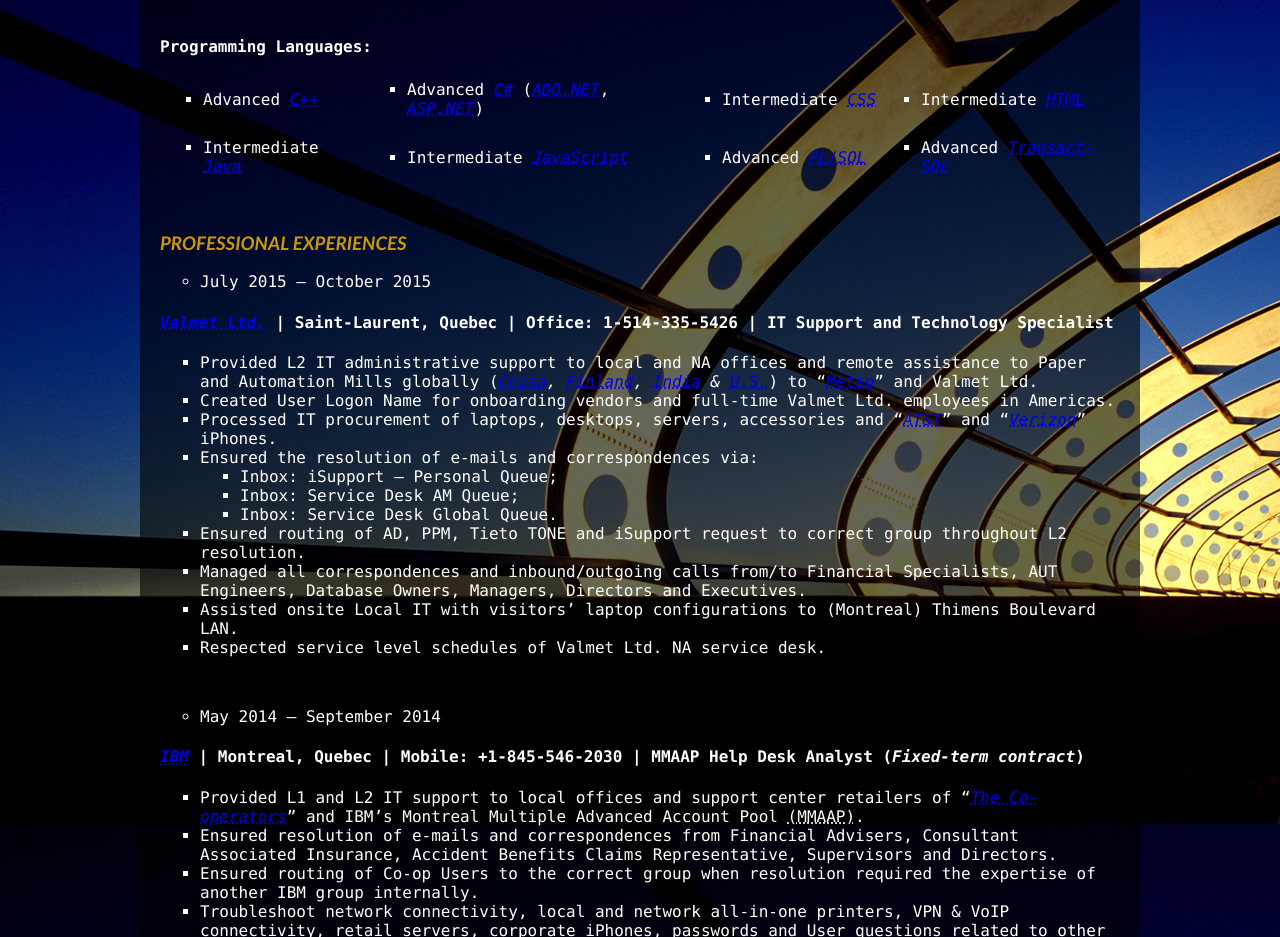
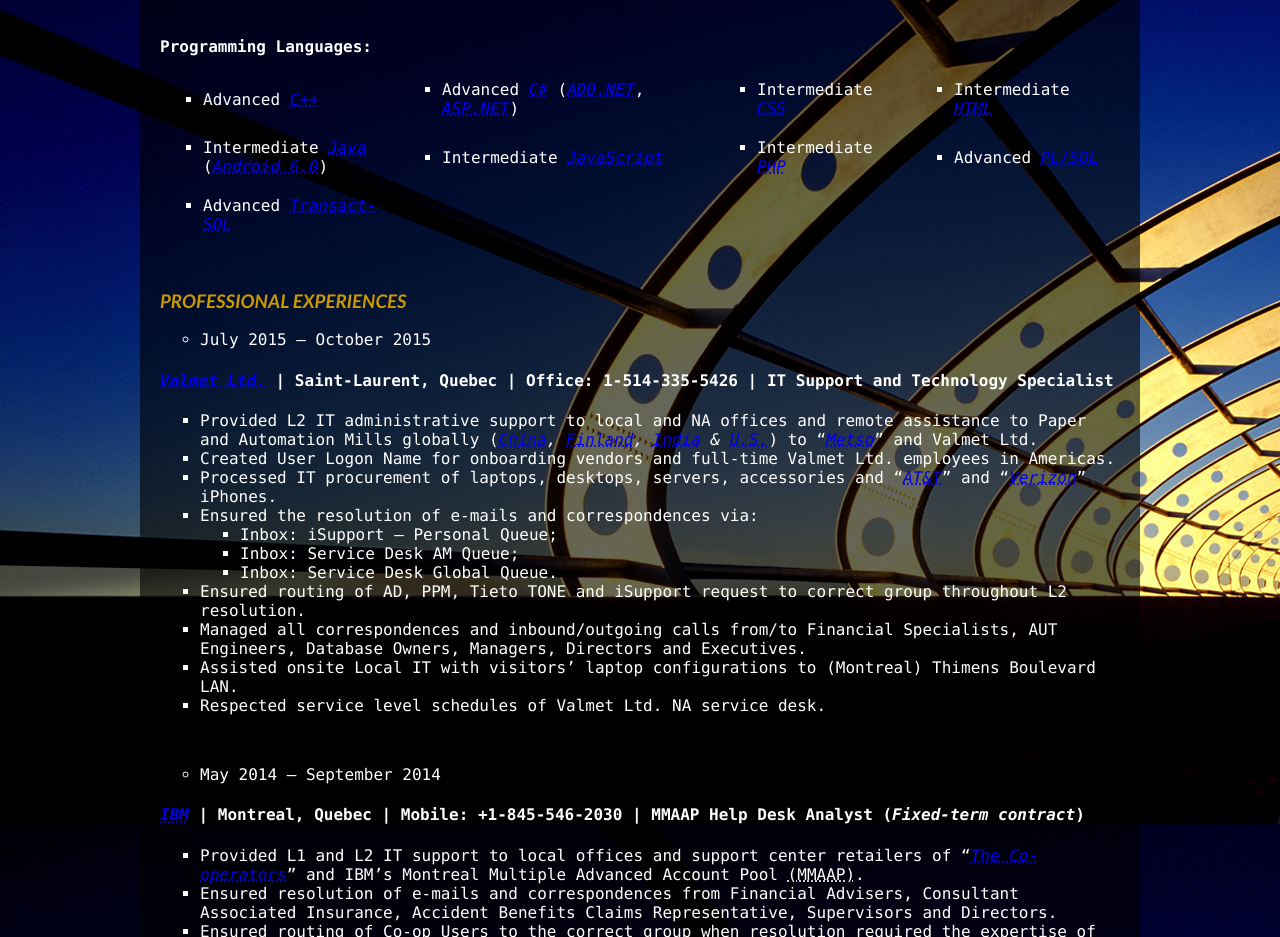
Before and after one commit to pierreacharles/Resume, a plain HTML site: page index.html in a window 1280 px wide. Shown: the part 1576-2513 px from the top of the page. Drawn offline with Linux system fonts and the light colour scheme.

Commit message:
Updated: "Technical Skills - Programming Languages: & Hard Copy"
Added Android 6.0 'Marshmallow', Intermediate PHP & Curriculum Vitae -
ENG/FR Word doc.x on Jan., 18, 2016 21:50 by Pierre A. Charles

```diff
--- a/index.html
+++ b/index.html
@@ -3,7 +3,7 @@
 	Author: Charles, Pierre-Antoine
 	Date: Friday, January 1, 2016
 	Subject: Internet Programming I - resume - charles, pierre-antoine [webpage].
-	Version: 7.1.02 (GitHub Updates)
+	Version: 7.1.03 (GitHub Updates)
 	Functionality: Beta Code is functional and ready for submission/internet.
 
 	URL: http://pierreacharles.github.io/Resume/
@@ -154,7 +154,7 @@
       <i>IT Technical Support Expert</i>, which leads to a position as an <i>Administrative
       Data Processor</i> (<i>IT <a href="https://en.wikipedia.org/wiki/Programmer" target="_blank"
       style="font-family:Consolas; text-decoration:blink"><abbr title="Computer Programmer,
-      Developer, or Software Engineer">programmer</abbr></i></a>).</p>
+      Developer, or Software Engineer">programmer</abbr></a></i>).</p>
 
       <ul type="square">
         <li style="color:white; font-family:Consolas">Excellent
@@ -473,7 +473,7 @@
 
       <table>
         <tr>
-          <td style="width: 200px">
+          <td style="width: 229px">
             <ul type="square">
               <li style="color:white; font-family:Consolas">Advanced
               <a href="https://en.wikipedia.org/wiki/C%2B%2B" target="_blank"
@@ -497,7 +497,7 @@
             </ul>
           </td>
 
-          <td style="width: 195px">
+          <td style="width: 193px">
             <ul type="square">
               <li style="color:white; font-family:Consolas">Intermediate
               <a href="https://en.wikipedia.org/wiki/Cascading_Style_Sheets"
@@ -506,7 +506,7 @@
             </ul>
           </td>
 
-          <td style="width: 200px">
+          <td style="width: 193px">
             <ul type="square">
               <li style="color:white; font-family:Consolas">Intermediate
               <a href="https://en.wikipedia.org/wiki/HTML"
@@ -517,12 +517,15 @@
         </tr>
 
          <tr>
-          <td style="width: 200px">
+          <td style="width: 229px">
             <ul type="square">
               <li style="color:white; font-family:Consolas">Intermediate
               <a href="https://en.wikipedia.org/wiki/Java_(programming_language)"
               target="_blank" style="font-family:Consolas; text-decoration:blink">
-              <abbr title="Java Programming Language">Java</abbr></a></li>
+              <abbr title="Java Programming Language">Java</abbr></a>
+              (<a href="https://en.wikipedia.org/wiki/Android_(operating_system)"
+              target="_blank" style="font-family:Consolas; text-decoration:blink"><abbr
+              title="Android 6.0 'Marshmallow'">Android 6.0</abbr></a>)</li>
             </ul>
           </td>
 
@@ -535,21 +538,32 @@
             </ul>
           </td>
 
-          <td style="width: 195px">
+          <td style="width: 193px">
+            <ul type="square">
+              <li style="color:white; font-family:Consolas">Intermediate
+              <a href="https://en.wikipedia.org/wiki/PHP"
+              target="_blank" style="font-family:Consolas; text-decoration:blink"><abbr
+              title="Server-Side Scripting Language (Hypertext Preprocessor)">PHP</abbr></a></li>
+            </ul>
+          </td>
+
+          <td style="width: 193px">
             <ul type="square">
               <li style="color:white; font-family:Consolas">Advanced
               <a href="https://en.wikipedia.org/wiki/PL/SQL"
-              target="_blank" style="font-family:Consolas; text-decoration:blink">
-              <abbr title="Procedural Language/Structured Query Language">PL/SQL</abbr></a></li>
+              target="_blank" style="font-family:Consolas; text-decoration:blink"><abbr
+              title="Procedural Language/Structured Query Language">PL/SQL</abbr></a></li>
             </ul>
           </td>
+        </tr>
 
-          <td style="width: 200px">
+        <tr>
+          <td style="width: 193px">
             <ul type="square">
               <li style="color:white; font-family:Consolas; width: 195px;">Advanced
               <a href="https://en.wikipedia.org/wiki/Transact-SQL"
-              target="_blank" style="font-family:Consolas; text-decoration:blink">
-              <abbr title="Transact-Structured Query Language">Transact-SQL</abbr></a></li>
+              target="_blank" style="font-family:Consolas; text-decoration:blink"><abbr
+              title="Transact-Structured Query Language">Transact-SQL</abbr></a></li>
             </ul>
           </td>
         </tr>
@@ -936,7 +950,7 @@
         style="font-family:Consolas; text-decoration:blink"><abbr title="Subject: Computer Networks (LB) 420-G45-AS gr.07042 - Professor: Projorovskaia, Iryna">Cisco
         Metropolitan Area Network</abbr></a></li>
         <!--
-			Update processed by Pierre-Antoine Charles (2nd & 3rd link)
+			Update processed by Pierre-Antoine Charles (2nd & 3rd link) - ONLINE STREAM
 			1st - 4th links are downloading from CDrive (GitHub Host) as of 2016-01-07
 		-->
 		<li style="color:white; font-family:Consolas; font-style:normal">Eclipse JDT
@@ -959,7 +973,7 @@
         style="font-family:Consolas; text-decoration:blink"><abbr title="Subject: Event Programming Java, JavaScript (LB) 420-P46-AS gr.07060 - Professor: Tour&eacute;, Fod&eacute;">Win Re/Max Access (.mdb, .accdb)
         </abbr></a></li>
 		<!--
-			Update processed by Pierre-Antoine Charles (1st - 5th link)
+			Update processed by Pierre-Antoine Charles (1st - 5th link) - DOWNLOADS
 			4th & 5th links are downloading from CDrive (GitHub Host)
 		-->
 		<h5 style="color:white; font-family:Calibri; font-style:italic; color:#CC9900">Downloads</h5>
@@ -1007,7 +1021,7 @@
           <td style="width: 403px; height: 33px">
             <ul type="square">
               <li style="color:white; font-family:Consolas; width: 363px;">Curriculum Vitae - <strong>ENG</strong> Word doc.x</li><br/>
-              <a href="porfolio projects\2A(e)._Pierre_A._Charles'_Careers_Curriculum_Vitae_without_References_[Revised_January_11th,_2016].zip" download>
+              <a href="porfolio projects\2A(e)._Pierre_A._Charles'_Careers_Curriculum_Vitae_without_References_[Revised_January_16th,_2016].zip" download>
               <img src="images/English_Language_Button.jpg" alt="image:_ENG_LANG" title="ENG Curriculum Vitae" width="77px" height="47px" style="/*background-color:#CC9900*/background-color:blue""></a>
             </ul>
           </td>
@@ -1015,7 +1029,7 @@
           <td style="width: 403px; height: 33px">
             <ul type="square">
               <li style="color:white; font-family:Consolas; width: 363px;">Curriculum Vitae - <strong>FR</strong> Word doc.x</li><br/>
-              <a href="porfolio projects\2A(f)._Pierre_A._Charles'_Careers_Curriculum_Vitae_without_References_[Revised_January_11th,_2016].zip" download>
+              <a href="porfolio projects\2A(f)._Pierre_A._Charles'_Careers_Curriculum_Vitae_without_References_[Revised_January_16th,_2016].zip" download>
               <img src="images/French_Language_Button.jpg" alt="image:_FR_LANG" title="FR Curriculum Vitae" width="77x" height="47px" style="/*background-color:#CC9900*/background-color:blue""></a>
             </ul>
           </td>
```
Also changed, not shown: 4 other files.
